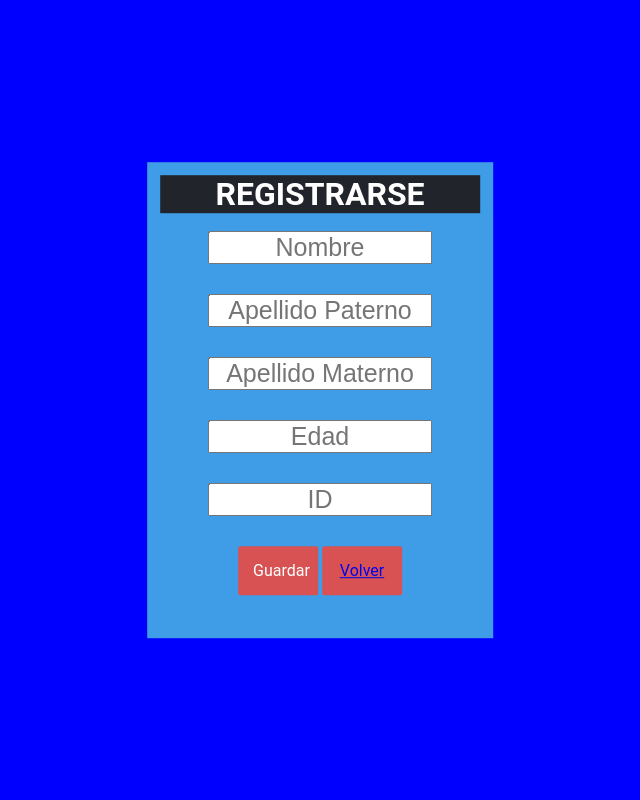
After one commit to derCito/proyecto1, a PHP site: page /Login/php/REGISTROS.php in a window 1280 px wide. The commit adds this page. Shown: the whole page, without its empty margins (320-960 px from the left). Run offline with PHP 8.4, Linux system fonts and the light colour scheme.

Commit message:
Add files via upload

```diff
--- a/logeo.php
+++ b/logeo.php
@@ -55,7 +55,7 @@
 <meta charset="UTF8">
 <html lang="es">
   <head>
-    <title>CONECT MX</title>
+    <title>BIBLIOTECA MX</title>
     <link rel="stylesheet" type="text/css"
     href="css/diseñado.css">
   </head>
@@ -68,6 +68,8 @@
           <ul class="opciones">
           <li id="aOpciones"><a href="LogAlu.php">USER</a></li>
           <li id="aOpciones"><a href="logAdm.php">ADMIN</a></li>
+          <br>
+          <button type="button" value="Volver"><a href="http://localhost/Login/php/REGISTROS.php">Registro</a></button>
         </div>
         </form>
   </body>
--- /dev/null
+++ b/php/REGISTROS.php
@@ -0,0 +1,28 @@
+<html lang="en" dir="ltr">
+  <head>
+    <meta charset="utf-8">
+    <title>CONECT MX</title>
+    <link rel="stylesheet" type="text/css"
+    href="../css/diseñado.css">
+  </head>
+  <body>
+    <div id = "wrapper2">
+    <form class="formall" action="RegistroU.php" method="POST">
+      <h2>REGISTRARSE</h2>
+      <br>
+      <input type="text" name="Control" placeholder="Nombre">
+      <br>
+      <input type="text" name="Nombre" placeholder="Apellido Paterno">
+      <br>
+      <input type="text" name="ApellidoP" placeholder="Apellido Materno">
+      <br>
+      <input type="text" name="ApellidoM" placeholder="Edad">
+      <br>
+      <input type="text" name="ApellidoM" placeholder="ID">
+      <br>
+      <input type="submit" value="Guardar"></input>
+      <button type="button" value="Volver"><a href="http://localhost/Login/logeo.php">Volver</a></button>
+    </form>
+  </div>
+  </body>
+</html>
```
Also changed, not shown: index.php (added, +15 -0 lines).
